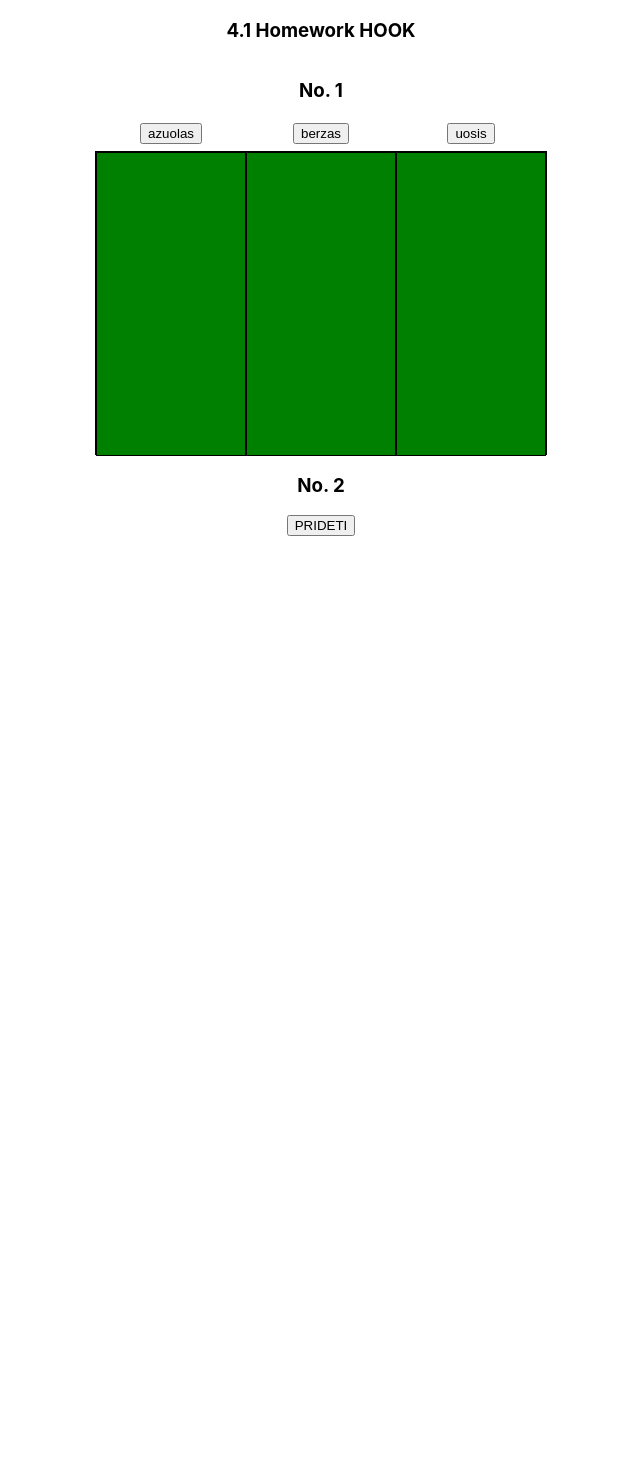
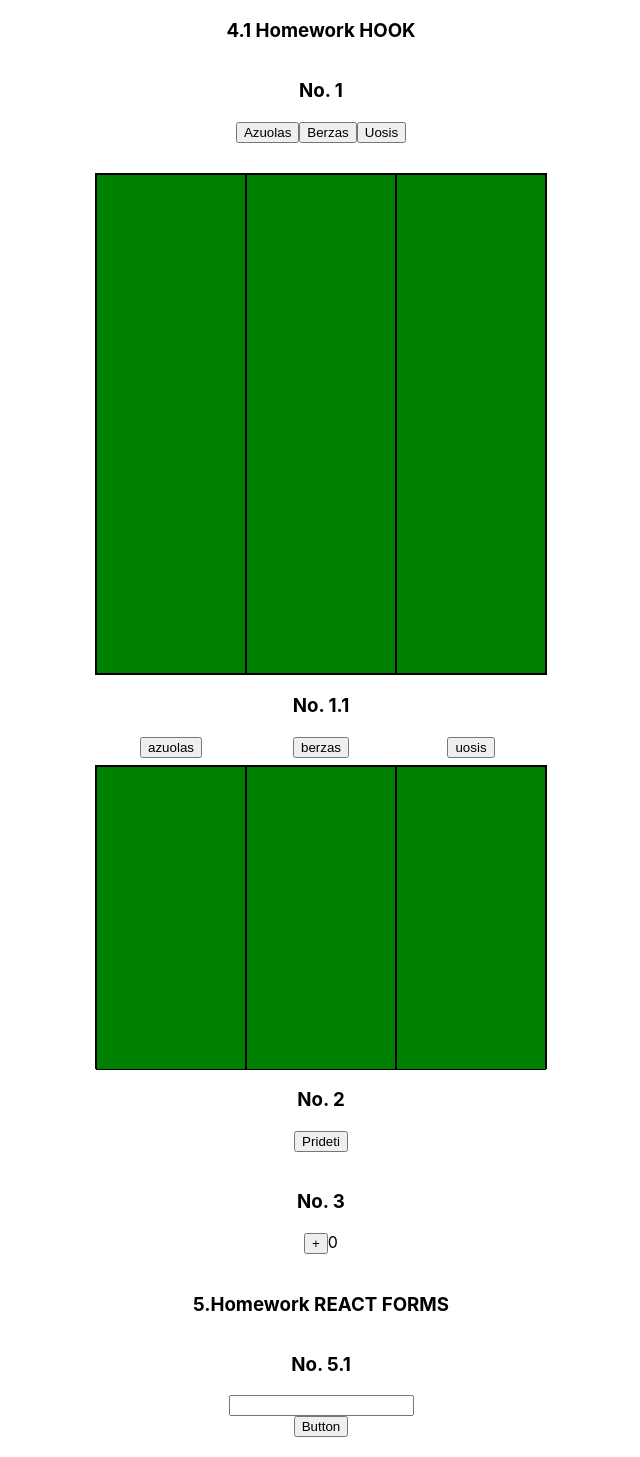
Before and after one commit to RaimondasSileikis/sernas-namu-darbai, a React (Create React App) app in the folder react/react-nd/: page / in a window 1280 px wide. Shown: the whole page, without its empty margins (319-959 px from the left). Before the commit the page ends 800 px from the top, so only its background shows below. Built offline with nearby package versions, Linux system fonts and the light colour scheme.

Commit message:
homework forms 1

```diff
--- a/react/react-nd/src/App.jsx
+++ b/react/react-nd/src/App.jsx
@@ -1,8 +1,12 @@
 
 import './App.css';
 
-import SquareGreen from './Components/SquareGreen';
-import SquarePlus from './Components/SquarePlus';
+import SquareGreen2 from './Components/SquareGreen2';
+import SquareGreen1 from './Components/SquareGreen1';
+import SquarePlus1 from './Components/SquarePlus1';
+import SquarePlusInside from './Components/SquarePlusInside';
+import Form1 from './Components/Form1';
+import Rand from './Components/Rand';
 
 
 
@@ -10,20 +14,21 @@ import SquarePlus from './Components/SquarePlus';
 
 function App() {
 
-//const M = ['labas', 'Ate'];
-//const [A, B] = M; // dvi atskiros constantos, ne masyvas
-
-//const A =  M[0];
-//const B = M[1];
-
-//console.log(A, B);
   return (
     <div className="App">
     <h3>4.1 Homework HOOK</h3>
     <h3>No. 1</h3>
-    <SquareGreen></SquareGreen>
+    <SquareGreen1></SquareGreen1>
+    <h3>No. 1.1</h3>
+    <SquareGreen2></SquareGreen2>
     <h3>No. 2</h3>
-    <SquarePlus></SquarePlus>
+    <SquarePlus1></SquarePlus1>
+    <h3>No. 3</h3>
+    <SquarePlusInside></SquarePlusInside>
+    <h3>5.Homework REACT FORMS</h3>
+    <h3>No. 5.1</h3>
+    <Form1></Form1>
+
 
 
     </div>
--- /dev/null
+++ b/react/react-nd/src/Components/Form1.jsx
@@ -0,0 +1,64 @@
+
+import Rand from "./Rand";
+import { useEffect, useState } from "react";
+
+
+function Form1(){
+
+
+    const [number1, setNumber1] = useState('');
+
+    const changeNumber1 = e => {
+         setNumber1(e.target.value)
+    }
+const [square1, setSquare1] = useState([]);
+
+
+
+
+  const addSquare1 = () => {
+
+      setSquare1(items => [...items, Rand(100, 200)].slice(0, number1))
+  }
+
+
+  useEffect(()=>{
+    const data1 = localStorage.getItem('data1')
+    if(data1){
+      setNumber1(JSON.parse(data1))
+     }
+},[])
+
+    useEffect(()=>{
+    localStorage.setItem('data1',JSON.stringify(number1))
+    })
+
+
+return(
+<>
+
+<input type="number"  onChange={changeNumber1} />
+<button onClick={addSquare1} >Button</button>
+
+
+<div style={{ gap:'10px',display:'flex',justifyContent:'flex-start', padding:'10px'}} >
+{
+         square1.map((n, i) => <div className="SQUARE1"  key={i} >{n}</div>)
+
+        }
+
+</div>
+
+</>
+
+
+)
+
+}
+
+
+
+
+
+
+export default Form1;
--- /dev/null
+++ b/react/react-nd/src/Components/Rand.jsx
@@ -0,0 +1,15 @@
+function Rand(min, max) {
+
+    min = Math.ceil(min);
+    max = Math.floor(max);
+    return(
+          <div>
+               {Math.floor(Math.random() * (max - min + 1) + min) }
+          </div>
+
+
+
+    )
+}
+
+export default Rand;
--- /dev/null
+++ b/react/react-nd/src/Components/SquareGreen1.jsx
@@ -0,0 +1,59 @@
+//Padaryti komponentą su mygtuku, kurį paspaudus atsirastų mėlynas kvadratas, dar paspaudus dar atsirastų ir t.t. DONE!
+
+
+import { useState } from "react";
+
+function SquareGreen1() {
+
+ const [azuolas, setAzuolas] = useState([]);
+ const [berzas, setBerzas] = useState([]);
+ const [uosis, setUosis] = useState([]);
+
+ const addAzuolas = () => {
+     setAzuolas(items => [...items, 'Azuolas'])
+ };
+ const addBerzas = () => {
+     setBerzas(items =>[...items, 'Berzas'])
+ };
+ const addUosis = () => {
+     setUosis(items =>[...items, 'Uosis'])
+ };
+
+
+
+
+
+    return (
+        <>
+         <div>
+             <button style={{marginTop:'-30px'}} onClick={addAzuolas} >Azuolas</button>
+             <button style={{marginTop:'-30px'}} onClick={addBerzas} >Berzas</button>
+             <button style={{marginTop:'-30px'}} onClick={addUosis} >Uosis</button>
+         </div>
+        <div style={{display: 'flex', width: '450px',height: '500px',marginTop:'30px', background: 'green', borderTop:'none', border: '1px solid black'}}>
+
+           <div>
+
+
+           </div>
+           <div style={{display: 'flex', flexDirection: 'column', border: '1px solid black', width: '33.33%', alignItems: 'center', gap:'10px'}}  >
+                {
+                    azuolas.map((t, i) =>  <div key={i} className='SQUARE1' >{t}</div>)
+                }
+            </div>
+
+            <div style={{display: 'flex',flexDirection: 'column', border: '1px solid black', width: '33.33%', alignItems: 'center',gap:'10px' }} >
+                {
+                    berzas.map((t, i) =>  <div key={i} className='SQUARE1' >{t}</div>)
+                }
+            </div>
+            <div style={{display: 'flex',flexDirection: 'column',border: '1px solid black', width: '33.33%', alignItems: 'center',gap:'10px' }} >
+                {
+                    uosis.map((t, i) => <div key={i} className='SQUARE1' >{t}</div> )
+                }
+            </div>
+        </div>
+        </>
+    )
+}
+export default SquareGreen1;
--- a/react/react-nd/src/Components/SquareGreen.jsx
+++ b/react/react-nd/src/Components/SquareGreen2.jsx
@@ -2,13 +2,14 @@
 
 
 import { useState } from "react";
+import { v4 as uuidv4 } from 'uuid';
 
-function SquareGreen() {
+function SquareGreen2() {
 
  const [tree, setTree] = useState([
      {vis: 'hidden', name: 'azuolas', className: 'SQUARE1',},
      {vis: 'hidden', name: 'berzas', className: 'SQUARE1',},
-     {vis: 'hidden', name: 'uosis', className: '',},
+     {vis: 'hidden', name: 'uosis', className: 'SQUARE1',},
  ]);
 
 const changeTrees = (i) => {
@@ -27,10 +28,12 @@ console.log(tree);
             {
                 tree.map((t, i) => {
                     return (
-                <div style={{display: 'flex', flexDirection: 'column',alignItems: 'center', width: '150px',height: '302px',background: 'green', borderTop:'none', border: '1px solid black'}}>
-                <button style={{marginTop:'-30px'}} onClick={() => {changeTrees(i)}}>{t.name}</button>
+                <div key={uuidv4()} style={{display: 'flex', flexDirection: 'column',alignItems: 'center', width: '150px',height: '302px',background: 'green', borderTop:'none', border: '1px solid black'}}>
+
+                <button style={{marginTop:'-30px'}} onClick={() => {changeTrees(i)}} >{t.name}</button>
+
                 <div style={{display:'flex', justifyContent:'flex-start', padding:'40px'}} ></div>
-                <div style={{visibility: t.vis}} className={t.className} key={i} >{t.name}</div>
+                <div style={{visibility: t.vis}} className={t.className} >{t.name}</div>
                 </div>
                     )
                  } )
@@ -39,4 +42,4 @@ console.log(tree);
         </>
     )
 }
-export default SquareGreen;
+export default SquareGreen2;
--- a/react/react-nd/src/Components/SquarePlus.jsx
+++ /dev/null
@@ -1,32 +0,0 @@
-//Padaryti komponentą su mygtuku, kurį paspaudus atsirastų mėlynas kvadratas, dar paspaudus dar atsirastų ir t.t. DONE!
-
-import { useState } from "react";
-
-function SquarePlus() {
-
- const [sq, setSq] = useState([]);
-
-const add = () => {
-    setSq(items => [items]);
-
-
-}
-
-
-
-    return (
-        <>
-        <button onClick={add}>PRIDETI</button>
-        <div style={{ gap:'10px',display:'flex',justifyContent:'flex-start', padding:'10px'}} >
-
-        {
-            sq.map((n, i) => <div className="SQUARE1" key={i} ><button >+{i}</button></div>)
-
-        }
-
-        </div>
-
-        </>
-    )
-}
-export default SquarePlus;
--- a/react/react-nd/src/Components/SquarePlus1.jsx
+++ b/react/react-nd/src/Components/SquarePlus1.jsx
@@ -1,35 +1,30 @@
 //Padaryti komponentą su mygtuku, kurį paspaudus atsirastų mėlynas kvadratas, dar paspaudus dar atsirastų ir t.t. DONE!
 
 import { useState } from "react";
+import SquarePlusInside from "./SquarePlusInside";
 
 function SquarePlus1() {
 
-
-const [btn, setBtn] = useState([]);
+ const [btn, setBtn] = useState([]);
 
 const plusbtn = () => {
-    setBtn(items => [...items, ])
+    setBtn(items => [...items, items])
 }
+
+
     return (
         <>
-        <button onClick={plusbtn}>PRIDETI</button>
+        <div> <button onClick={plusbtn}>Prideti</button> </div>
         <div style={{ gap:'10px',display:'flex',justifyContent:'flex-start', padding:'10px'}} >
 
         {
-            btn.map((n, i) => <div className="SQUARE1" key={i} ><button>+{i}</button></div>)
-
+            btn.map((n, i) =>
+                <div className="SQUARE1" style={{background: 'black', color:'white' }} key={i} ><SquarePlusInside> </SquarePlusInside> </div>
+            )
         }
 
-   {
+        </div>
 
-
-
-   }
-
-
-
-
-        </div>
         </>
     )
 }
--- /dev/null
+++ b/react/react-nd/src/Components/SquarePlusInside.jsx
@@ -0,0 +1,33 @@
+//Padaryti komponentą su mygtuku, kurį paspaudus atsirastų mėlynas kvadratas, dar paspaudus dar atsirastų ir t.t. DONE!
+
+import { useEffect, useState } from "react";
+
+function SquarePlusInside() {
+
+const [count, setCount] = useState([]);
+
+const addCount = (e) => {
+    e.preventDefault();
+    setCount(items => [...items, items.length])
+}
+
+useEffect(()=>{
+    const data = localStorage.getItem('data')
+    if(data){
+      setCount(JSON.parse(data))
+     }
+},[])
+
+    useEffect(()=>{
+    localStorage.setItem('data',JSON.stringify(count))
+    },)
+
+    return (
+        <>
+        <div> <button onClick={addCount}>+</button>{count.length} </div>
+        <div style={{ gap:'10px',display:'flex',justifyContent:'flex-start', padding:'10px'}} >
+        </div>
+        </>
+    )
+}
+export default SquarePlusInside;
```
